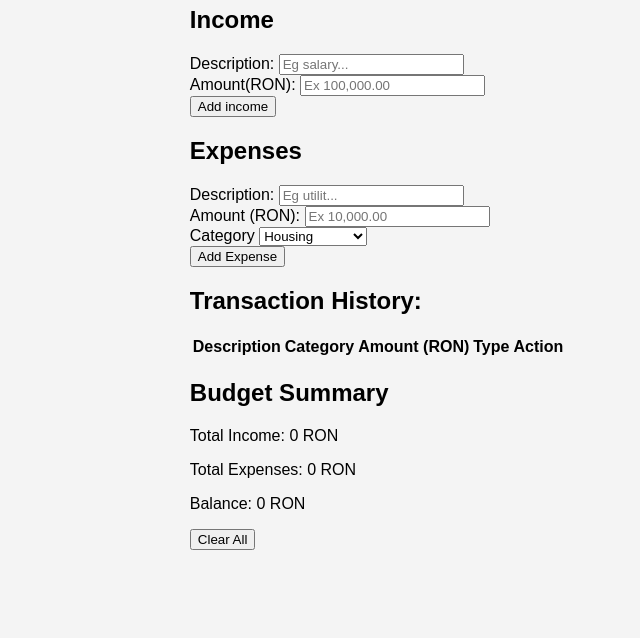
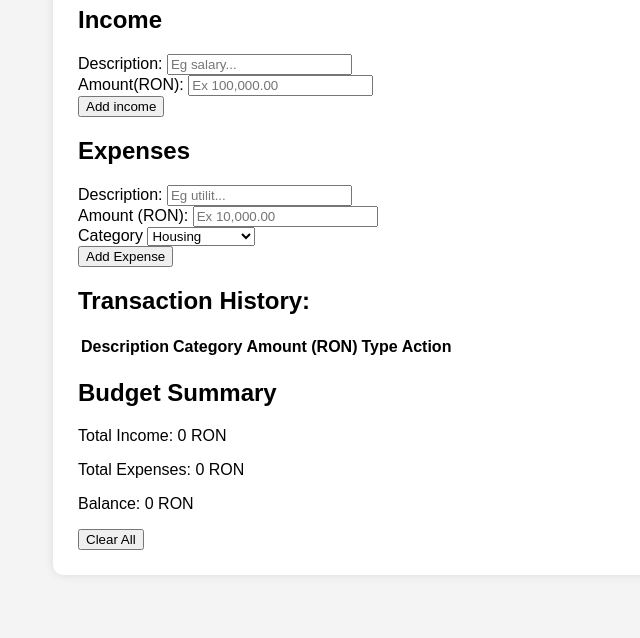
Before and after one commit to Adrian030304/Expense-Tracker---Learning-project, a plain HTML site: page index.html in a window 1280 px wide. Shown: the part 162-800 px from the top of the page, without its empty margins (262-902 px from the left). Drawn offline with Linux system fonts and the light colour scheme.

Commit message:
style the container

```diff
--- a/styles.css
+++ b/styles.css
@@ -8,3 +8,12 @@ body{
     align-items: center;
     height: 100vh;
 }
+
+.container{
+    background-color: white;
+    padding: 25px;
+    border-radius: 10px;
+    box-shadow: 0 0 10px rgba(0, 0, 0, 0.1);
+    max-width: 600px;
+    width: 100%;
+}
```
